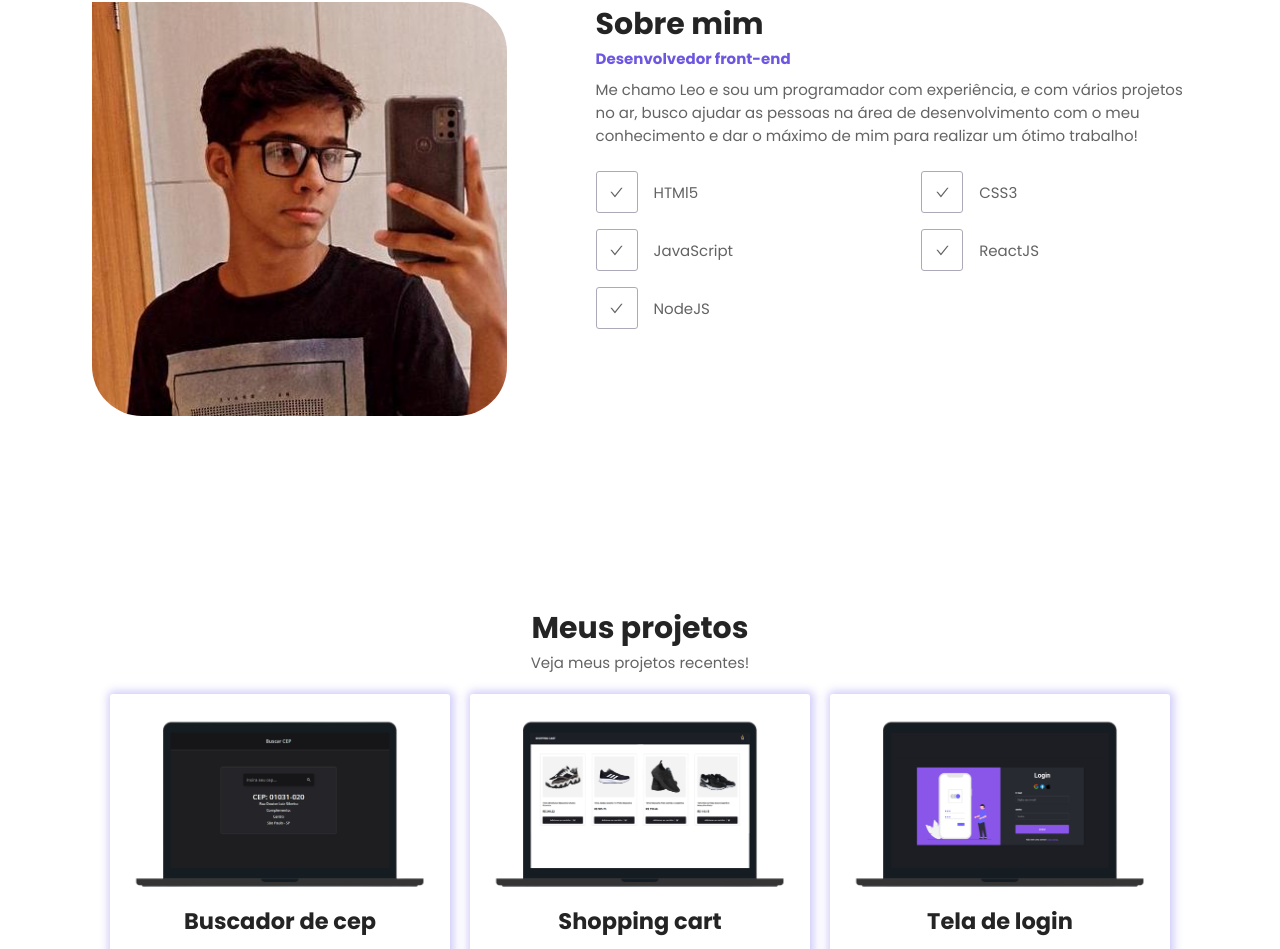
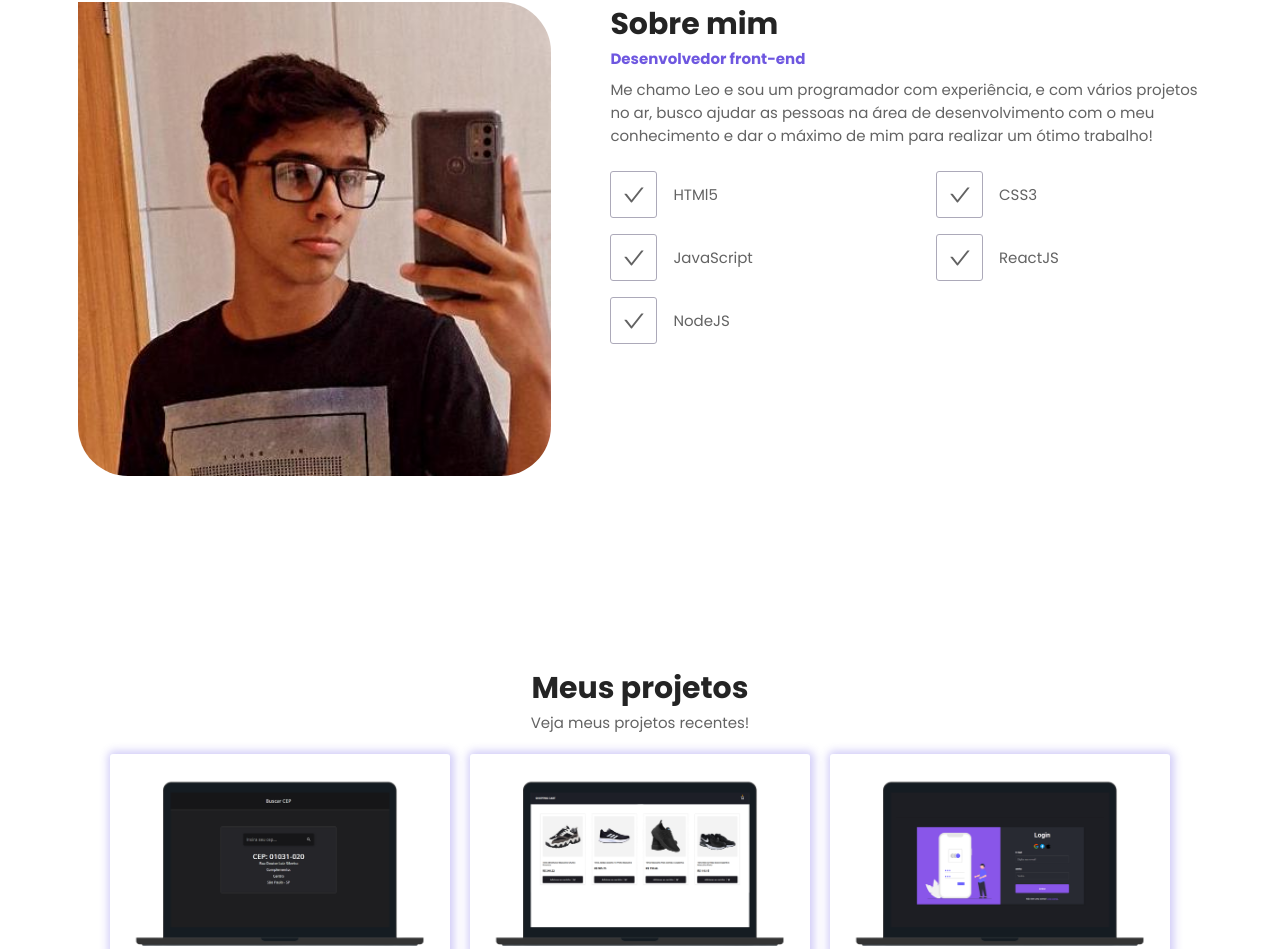
Before and after one commit to SoaresLeonardo/soaresleonardo-web, a React (Vite) app: page / in a window 1280 px wide. Shown: the part 736-1685 px from the top of the page. Built offline with nearby package versions, Linux system fonts and the light colour scheme.

Commit message:
Update AboutStyled.js

```diff
--- a/src/components/About/AboutStyled.js
+++ b/src/components/About/AboutStyled.js
@@ -23,14 +23,13 @@ export const AboutIntro = styled.div`
   }
 `;
 export const AboutImage = styled.div`
-  width: 35%;
+  width: 40%;
   display: flex;
   align-items: center;
   justify-content: center;
 
   img {
     width: 100%;
-    border-radius: 25px;
     border-bottom-left-radius: 50px;
     border-bottom-right-radius: 50px;
     border-top-left-radius: 0;
@@ -75,7 +74,8 @@ export const SkillCheck = styled.span`
   display: flex;
   align-items: center;
   justify-content: center;
-  width: 40px;
-  height: 40px;
+  width: 45px;
+  font-size: 1.5rem;
+  height: 45px;
   border-radius: 3px;
 `;
```
